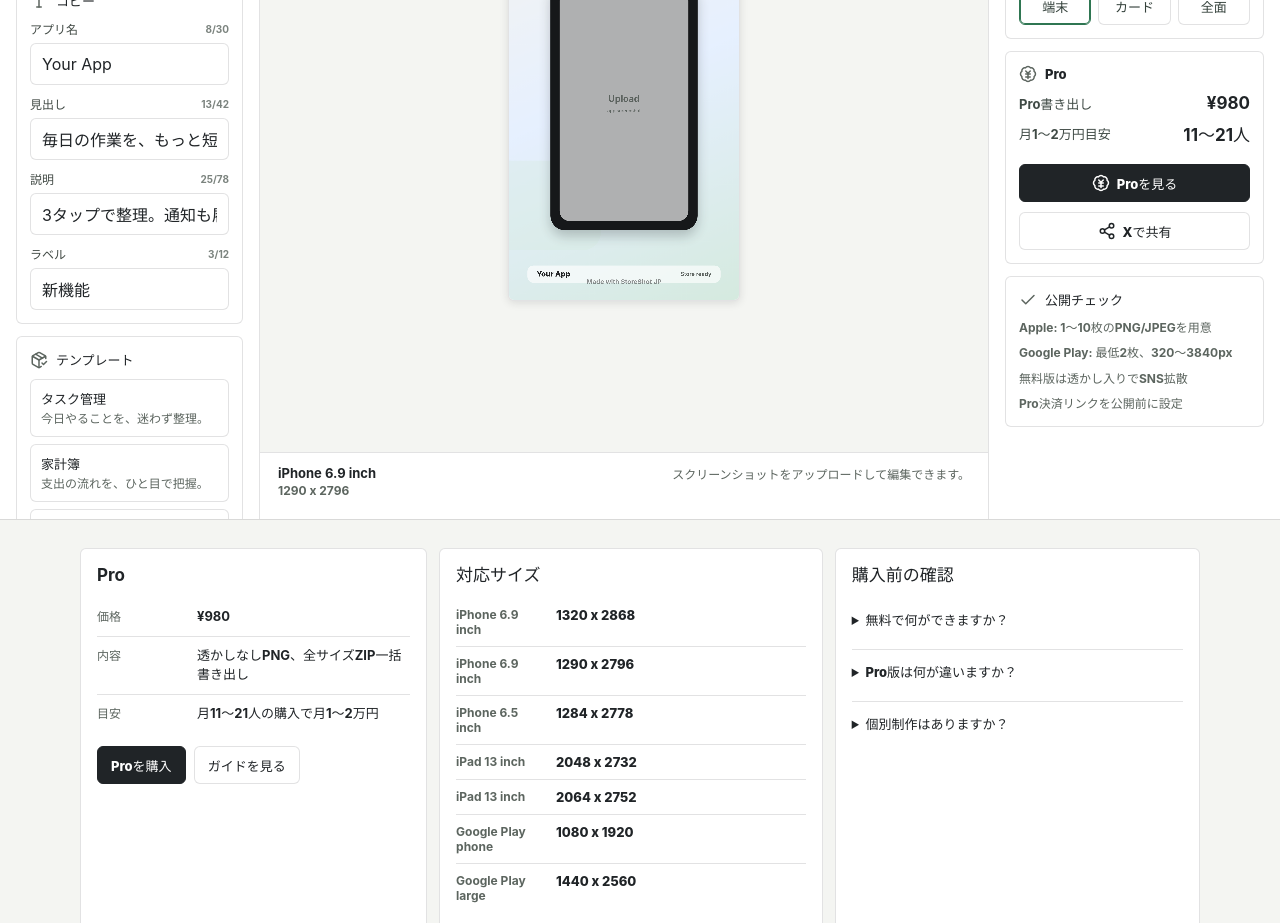
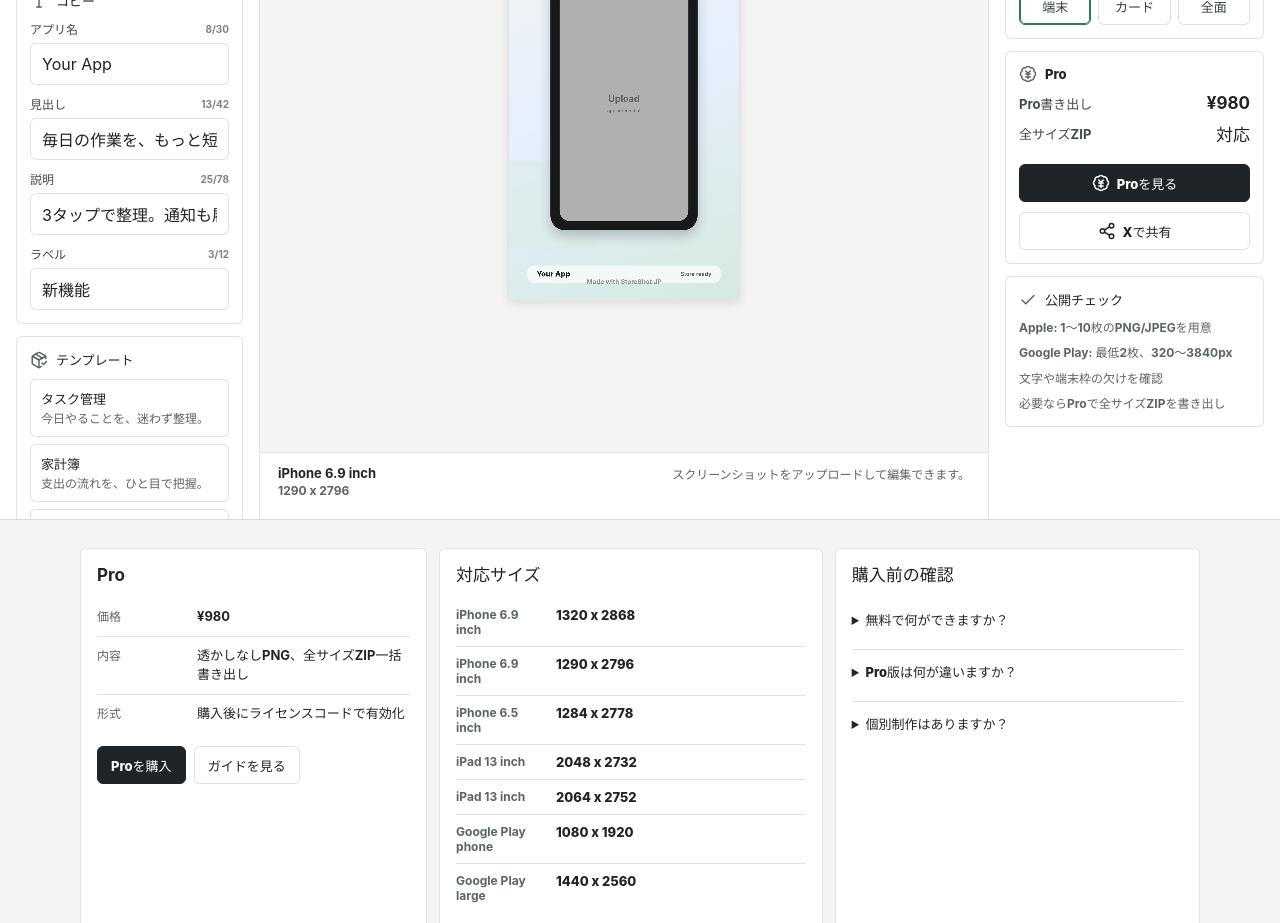
Before and after one commit to matsumaru-t/storeshot-jp, a React (Vite) app: page / in a window 1280 px wide. Shown: the part 280-1203 px from the top of the page. Built offline with nearby package versions, Linux system fonts and the light colour scheme.

Commit message:
Remove internal revenue targets from user-facing copy

```diff
--- a/src/App.tsx
+++ b/src/App.tsx
@@ -579,8 +579,8 @@
               <strong>¥980</strong>
             </div>
             <div className="price-line">
-              <span>月1〜2万円目安</span>
-              <strong>11〜21人</strong>
+              <span>全サイズZIP</span>
+              <strong>対応</strong>
             </div>
             <button className="wide-button" onClick={() => setShowRevenuePanel(true)} type="button">
               <BadgeJapaneseYen size={18} />
@@ -597,8 +597,8 @@
             <ul>
               <li>Apple: 1〜10枚のPNG/JPEGを用意</li>
               <li>Google Play: 最低2枚、320〜3840px</li>
-              <li>無料版は透かし入りでSNS拡散</li>
-              <li>Pro決済リンクを公開前に設定</li>
+              <li>文字や端末枠の欠けを確認</li>
+              <li>必要ならProで全サイズZIPを書き出し</li>
             </ul>
           </div>
         </aside>
@@ -662,8 +662,8 @@
                 <dd>透かしなしPNG、全サイズZIP一括書き出し</dd>
               </div>
               <div>
-                <dt>目安</dt>
-                <dd>月11〜21人の購入で月1〜2万円</dd>
+                <dt>形式</dt>
+                <dd>購入後にライセンスコードで有効化</dd>
               </div>
             </dl>
             <div className="detail-actions">
```
Also changed, not shown: marketing/launch-kit.md (+1 -1 lines), public/pro.html (+10 -10 lines), 1 other file (tests, documents, lock files or other folders).
